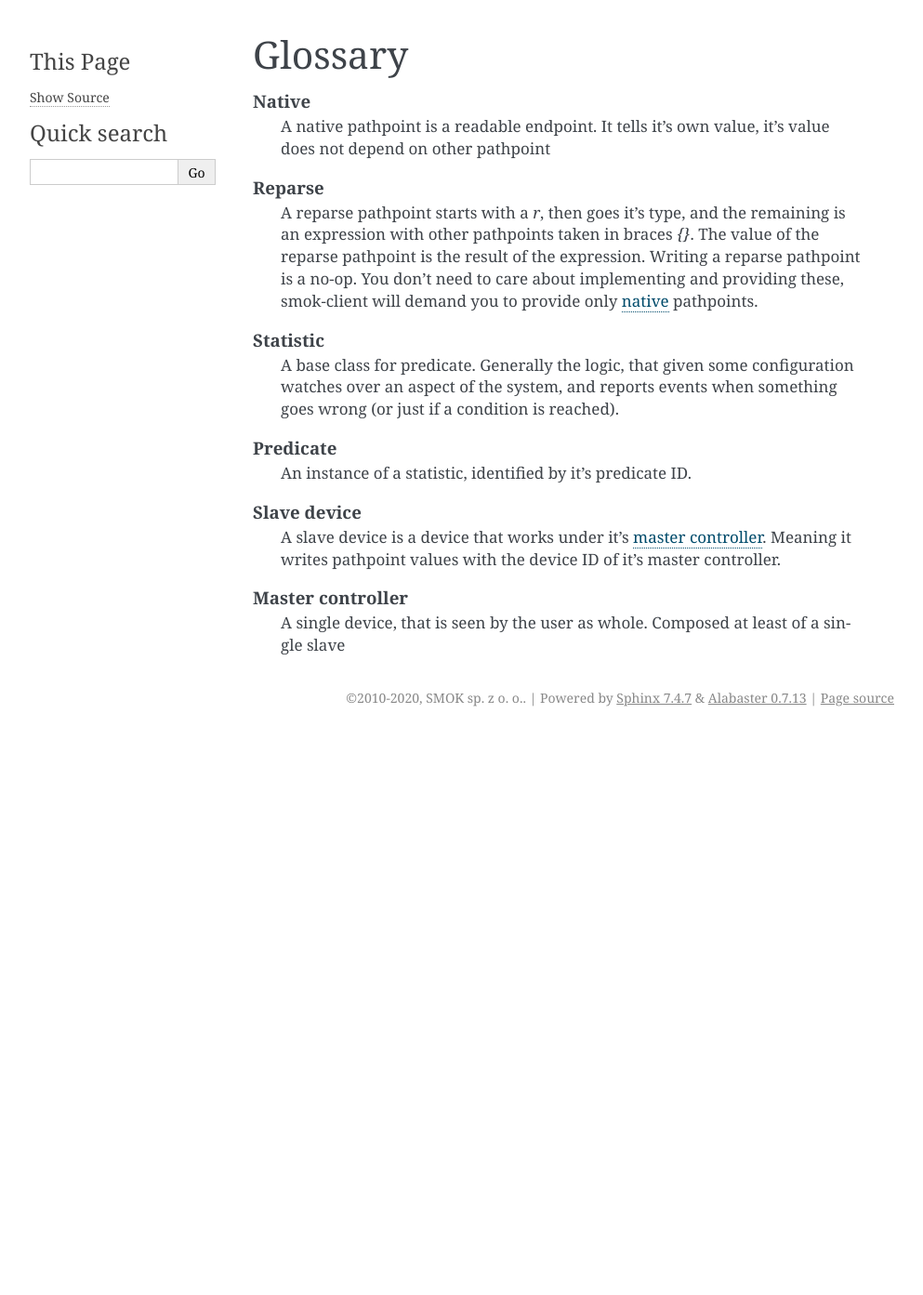
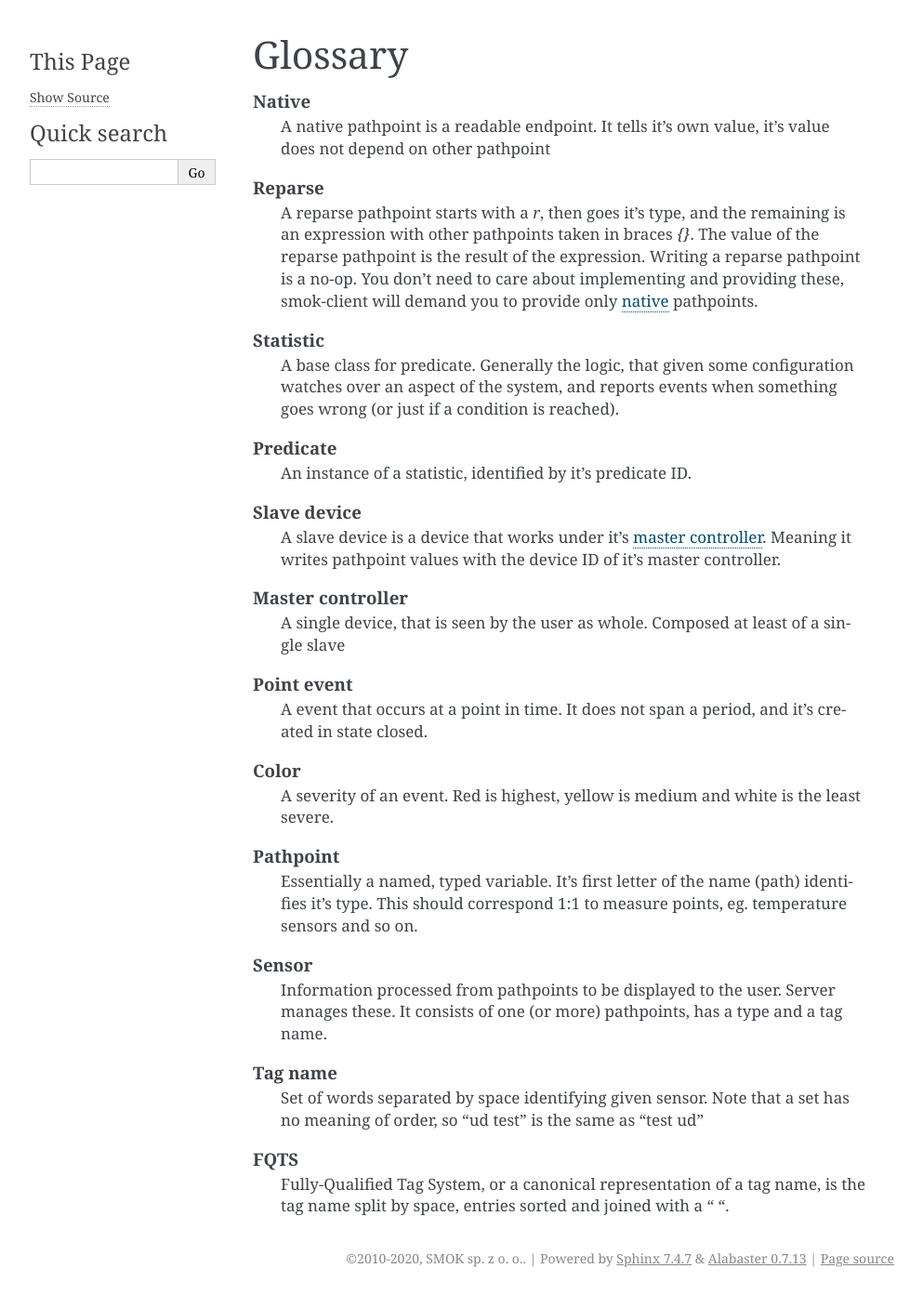
Before and after one commit to smok-serwis/smok-client, a Sphinx documentation site: the page built from docs/glossary.rst, in a window 1280 px wide. Shown: the whole page at 93% size, without its empty margins (148-1141 px from the left). Built offline with Sphinx 7.4.7, drawn with Linux system fonts in a browser that asks for light colours; before the commit the page ends 900 px from its top, so only the background shows below that.

Commit message:
docs update

```diff
--- a/docs/extras.rst
+++ b/docs/extras.rst
@@ -1,5 +1,7 @@
 Extras
 ======
+
+.. _extras:
 
 If you wish to extend the functionality of smok-client somehow, here's how you can do it.
 
--- a/docs/glossary.rst
+++ b/docs/glossary.rst
@@ -30,3 +30,26 @@ Glossary
     Master controller
       A single device, that is seen by the user as whole.
       Composed at least of a single :term:`slave`
+
+    Point event
+      A event that occurs at a point in time. It does not span a period, and it's created
+      in state closed.
+
+    Color
+      A severity of an event. Red is highest, yellow is medium and white is the least severe.
+
+    Pathpoint
+      Essentially a named, typed variable. It's first letter of the name (path) identifies it's
+      type. This should correspond 1:1 to measure points, eg. temperature sensors and so on.
+
+    Sensor
+      Information processed from pathpoints to be displayed to the user. Server manages these. It
+      consists of one (or more) pathpoints, has a type and a tag name.
+
+    Tag name
+      Set of words separated by space identifying given sensor. Note that a set has no meaning of
+      order, so "ud test" is the same as "test ud"
+
+    FQTS
+      Fully-Qualified Tag System, or a canonical representation of a tag name, is the tag name
+      split by space, entries sorted and joined with a " ".
--- a/docs/predicates.rst
+++ b/docs/predicates.rst
@@ -130,3 +130,5 @@ and close them with :meth:`~smok.predicate.BaseStatistic.close_event`. Example c
                 self.state = None
 
     sd.register_statistic(CustomPredicate)
+
+Beware, :term:`point event`s cannot be closed as they do not span a period and are created closed.
--- a/smok/__init__.py
+++ b/smok/__init__.py
@@ -1 +1 @@
-__version__ = '0.6.2a1'
+__version__ = '0.6.2a2'
```
Also changed, not shown: docs/index.rst (+8 -3 lines), 3 other files.
